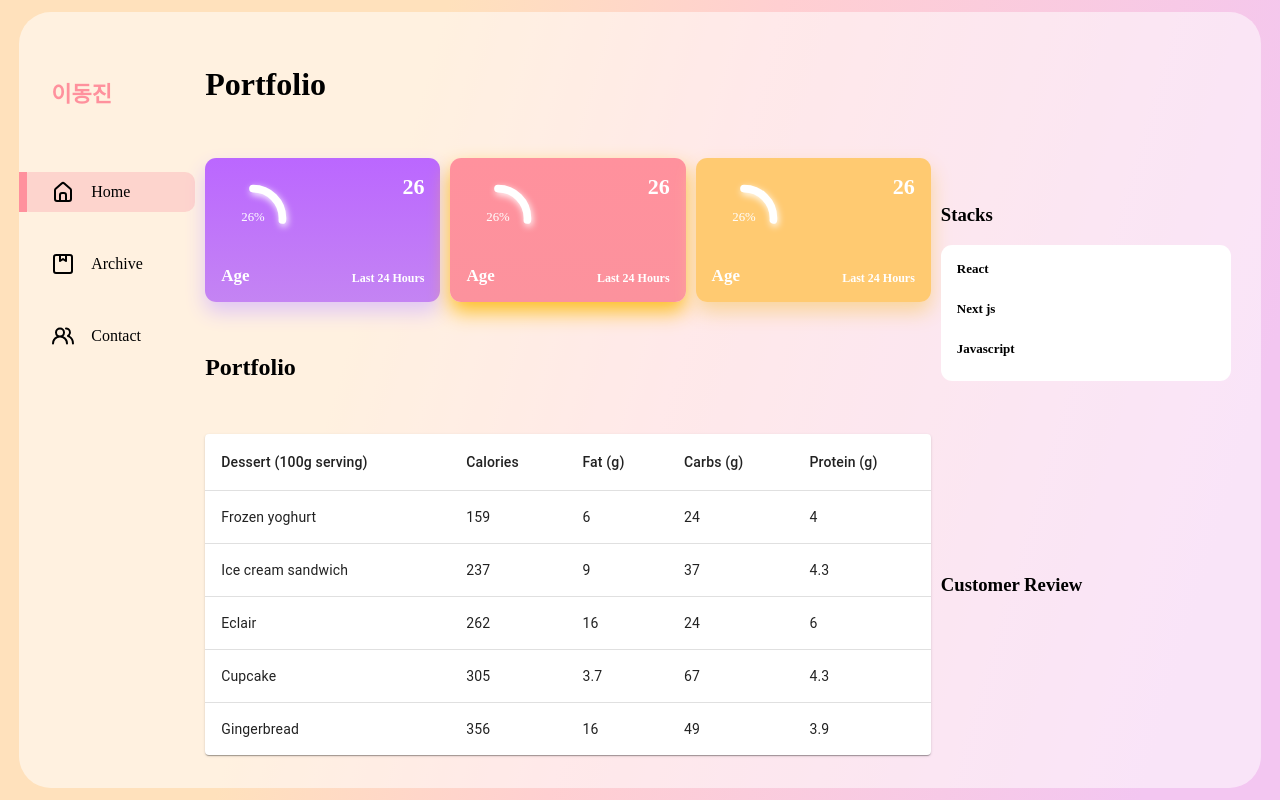
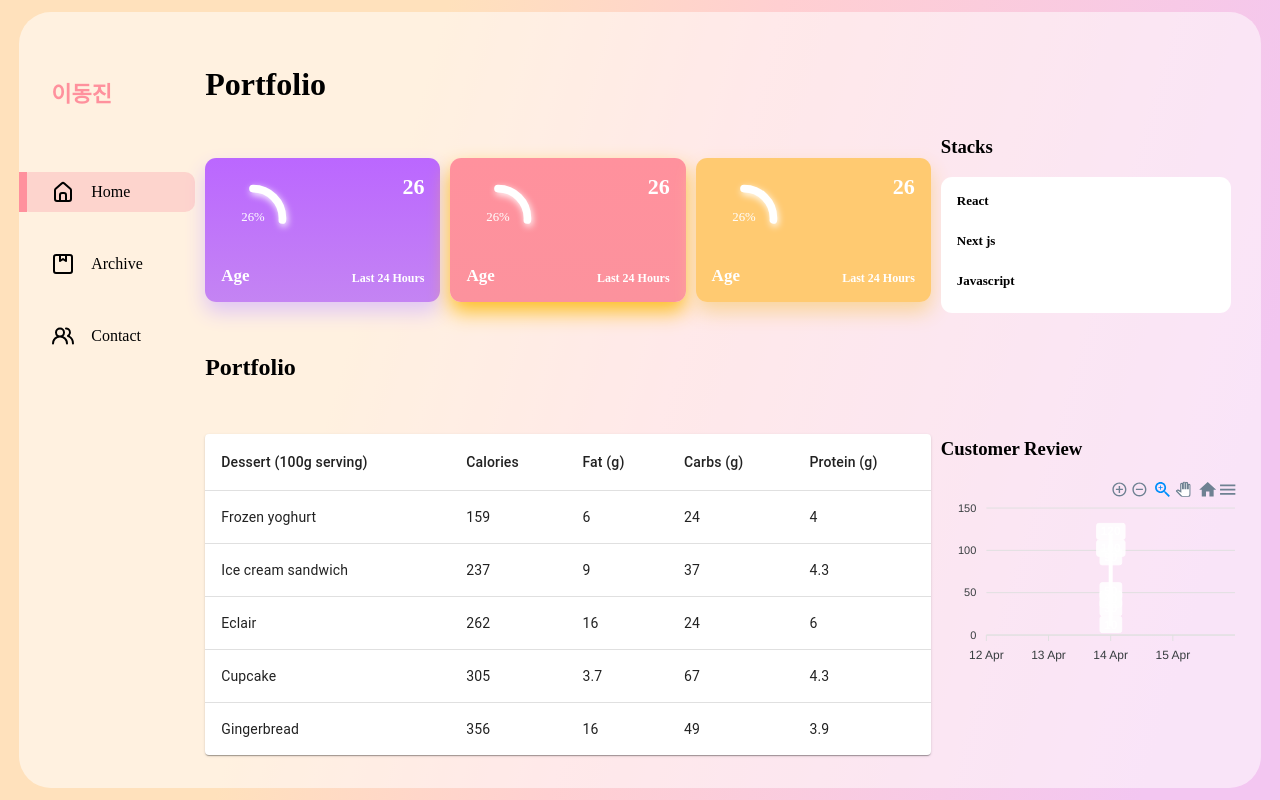
Before and after one commit to thefigtree/dashboard_24_04_11, a React (Create React App) app: page / in a window 1280 px wide. Built offline with nearby package versions, Linux system fonts and the light colour scheme.

Commit message:
Main Dashboard

```diff
--- a/package.json
+++ b/package.json
@@ -13,6 +13,7 @@
     "apexcharts": "^3.48.0",
     "framer-motion": "^11.0.28",
     "react": "^18.2.0",
+    "react-apexcharts": "^1.4.1",
     "react-circular-progressbar": "^2.1.0",
     "react-dom": "^18.2.0",
     "react-scripts": "5.0.1",
--- a/src/components/Card/Card.jsx
+++ b/src/components/Card/Card.jsx
@@ -3,7 +3,7 @@ import { motion, LayoutGroup } from "framer-motion";
 import { CircularProgressbar } from "react-circular-progressbar";
 import "react-circular-progressbar/dist/styles.css";
 import { UilTimes } from "@iconscout/react-unicons";
-// import Chart from "apexcharts";
+// import Chart from "react-apexcharts";
 import "./Card.css";
 
 const Card = (props) => {
@@ -29,13 +29,14 @@ const Card = (props) => {
 // CompactCard
 function CompactCard({ params, setExpanded }) {
   return (
-    <div
+    <motion.div
       className="CompactCard"
       style={{
         background: params.color.backGround,
         boxShadow: params.color.boxShadow,
       }}
       onClick={setExpanded}
+      // layoutId="expandableCard"
     >
       <div className="radialBar">
         <CircularProgressbar
@@ -49,7 +50,7 @@ function CompactCard({ params, setExpanded }) {
         <span>{params.value}</span>
         <span>Last 24 Hours</span>
       </div>
-    </div>
+    </motion.div>
   );
 }
 
@@ -113,6 +114,7 @@ function ExpandedCard({ params, setExpanded }) {
         background: params.color.backGround,
         boxShadow: params.color.boxShadow,
       }}
+      // layoutId="expandableCard"
     >
       <div style={{ alignSelf: "flex-end", cursor: "pointer", color: "white" }}>
         <UilTimes onClick={setExpanded}></UilTimes>
--- /dev/null
+++ b/src/components/CustomerReview/CustomerReview.jsx
@@ -0,0 +1,59 @@
+import React from "react";
+import Chart from "react-apexcharts";
+// import Chart from "react-apexcharts";
+
+const CustomerReview = () => {
+  const data = {
+    series: [
+      {
+        name: "Review",
+        data: [10, 50, 30, 90, 40, 120, 100],
+      },
+    ],
+    options: {
+      chart: {
+        type: "area",
+        height: "auto",
+      },
+      fill: {
+        colors: ["#fff"],
+        type: "gradient",
+      },
+      dataLables: {
+        enabled: false,
+      },
+      stroke: {
+        curve: "smooth",
+        colors: ["white"],
+      },
+      tooltip: {
+        x: {
+          format: "dd/MM/yy HH:mm",
+        },
+      },
+      grid: {
+        show: true,
+      },
+      xaxis: {
+        type: "datetime",
+        categories: [
+          "2024-04-14T00:00.000Z",
+          "2024-04-14T00:00.000Z",
+          "2024-04-14T00:00.000Z",
+          "2024-04-14T00:00.000Z",
+          "2024-04-14T00:00.000Z",
+          "2024-04-14T00:00.000Z",
+          "2024-04-14T00:00.000Z",
+        ],
+      },
+    },
+  };
+
+  return (
+    <div className="CustomerReview">
+      <Chart series={data.series} options={data.options} type="area"></Chart>
+    </div>
+  );
+};
+
+export default CustomerReview;
--- a/src/components/RightSide/RightSide.jsx
+++ b/src/components/RightSide/RightSide.jsx
@@ -1,6 +1,7 @@
 import React from "react";
 import "./RightSide.css";
 import Stacks from "../Stacks/Stacks";
+import CustomerReview from "../CustomerReview/CustomerReview";
 
 const RightSide = () => {
   return (
@@ -11,6 +12,7 @@ const RightSide = () => {
       </div>
       <div>
         <h3>Customer Review</h3>
+        <CustomerReview></CustomerReview>
       </div>
     </div>
   );
```
Also changed, not shown: src/App.css (+7 -0 lines), 1 other file (tests, documents, lock files or other folders).
